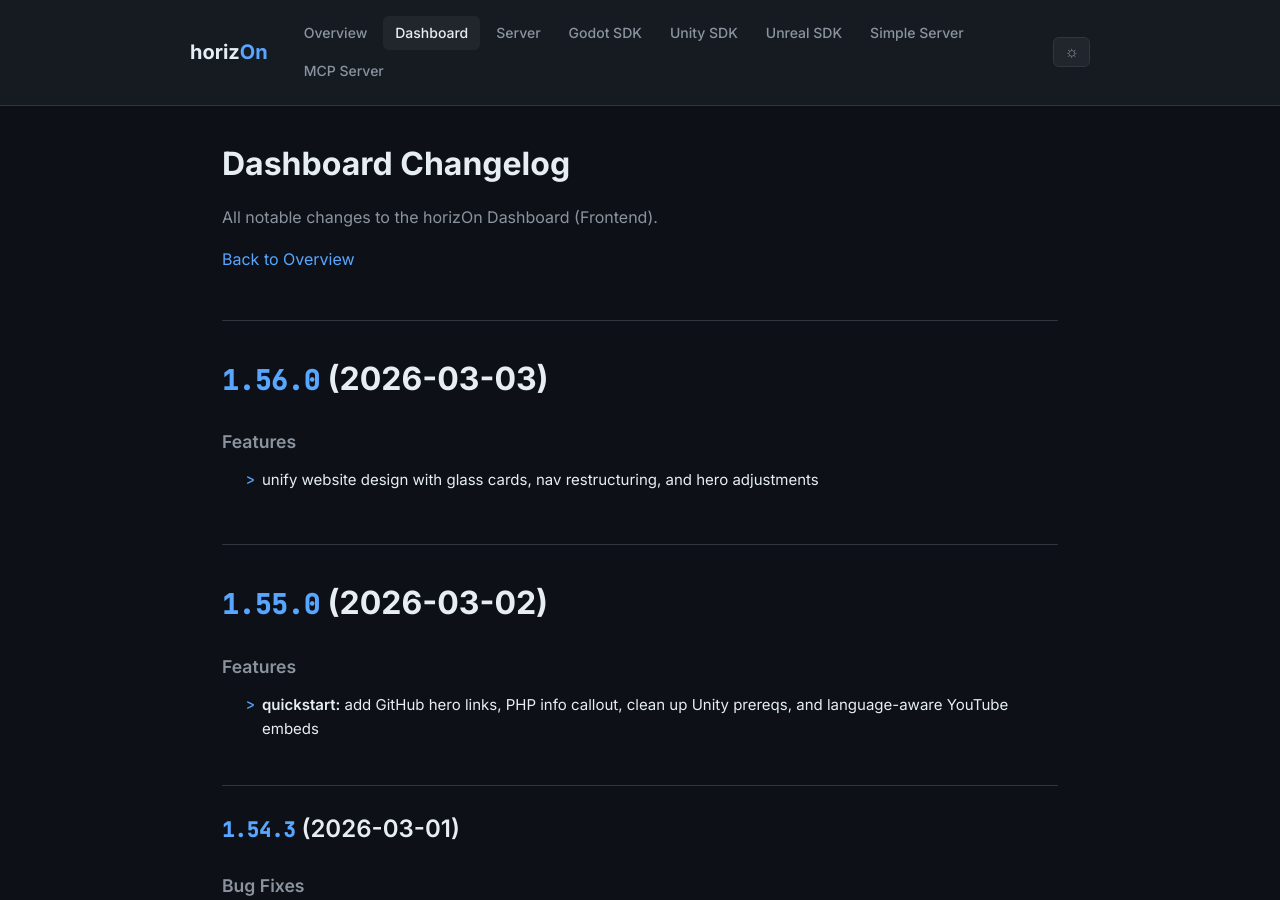
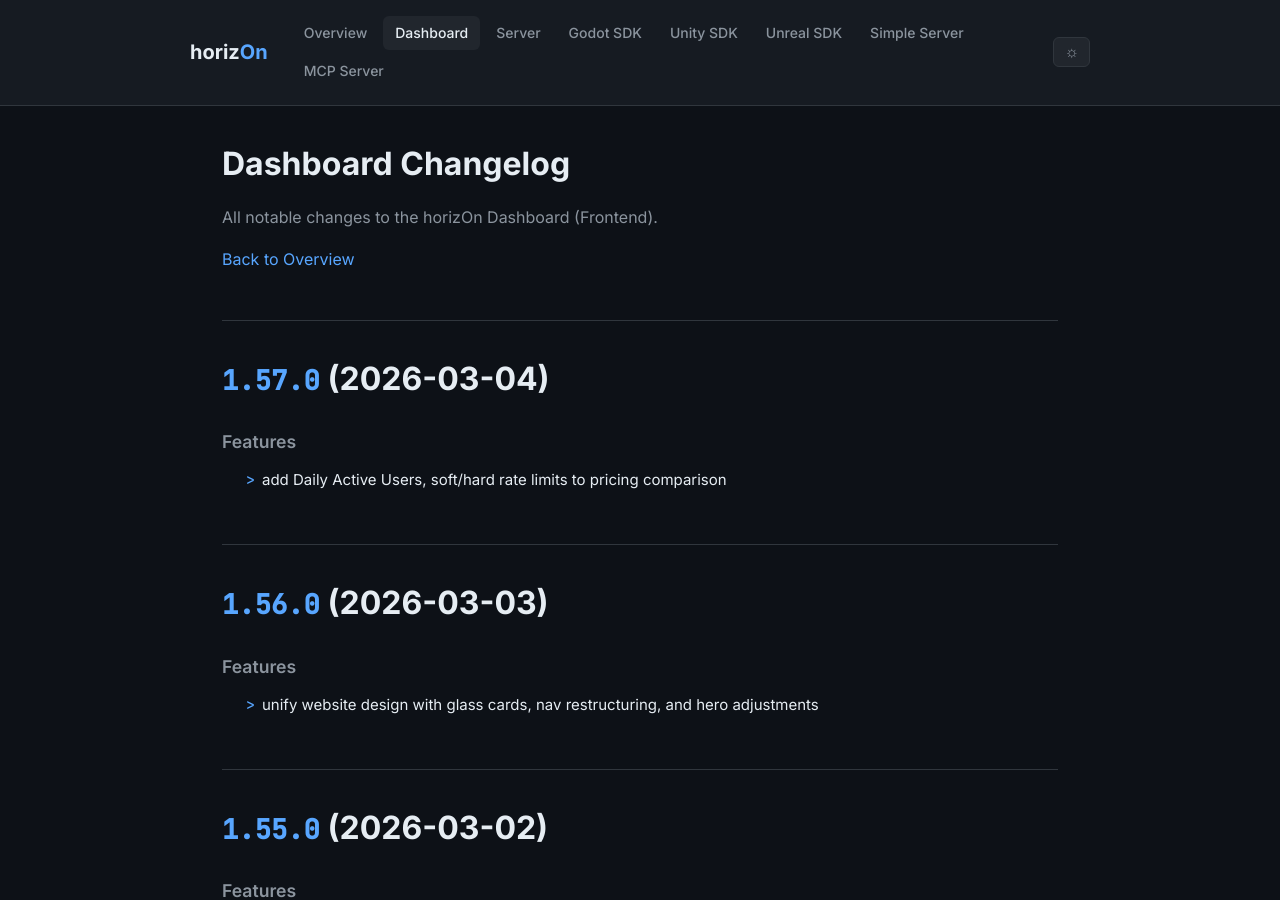
Before and after one commit to ProjectMakersDE/horizOn-Changelog, a Jekyll site: the page built from dashboard-changelog.md, in a window 1280 px wide and 900 px high. Built offline with Jekyll 4.4.1, drawn with Linux system fonts in a browser that asks for light colours.

Commit message:
chore: sync changelogs [skip ci]

```diff
--- a/dashboard-changelog.md
+++ b/dashboard-changelog.md
@@ -8,6 +8,13 @@ title: Dashboard Changelog
 All notable changes to the horizOn Dashboard (Frontend).
 
 [Back to Overview](.)
+
+# [1.57.0](https://github.com/ProjectMakersDE/horizOn-Dashboard/compare/v1.56.0...v1.57.0) (2026-03-04)
+
+
+### Features
+
+* add Daily Active Users, soft/hard rate limits to pricing comparison ([c32bc07](https://github.com/ProjectMakersDE/horizOn-Dashboard/commit/c32bc07166d1cba8e7f1839136b76ce91c01981a))
 
 # [1.56.0](https://github.com/ProjectMakersDE/horizOn-Dashboard/compare/v1.55.0...v1.56.0) (2026-03-03)
 
```
Also changed, not shown: index.md (+1 -1 lines).
